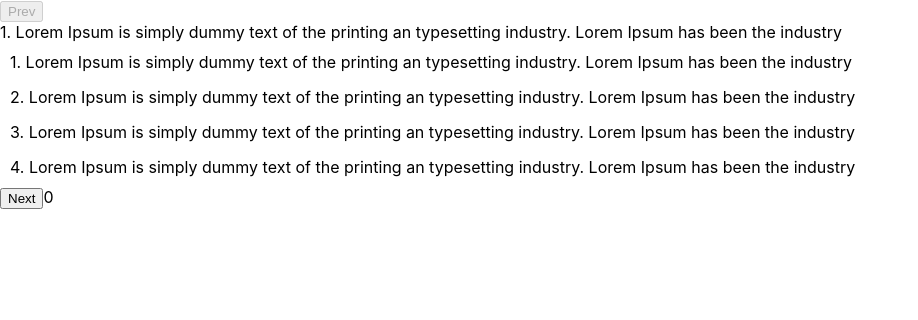
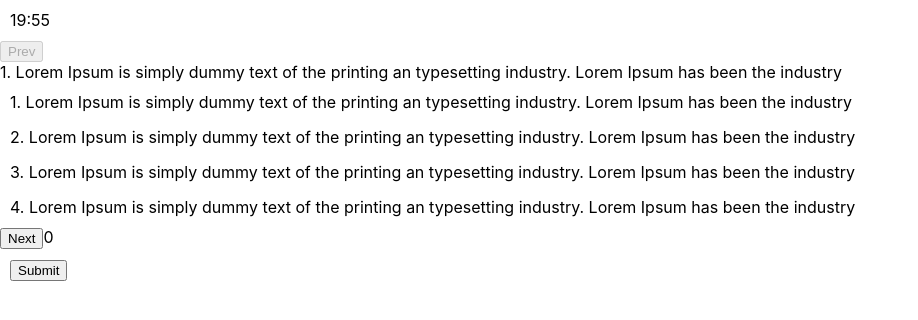
Before and after one commit to jigyasudhingra/quiz-app, a React (Create React App) app: page / in a window 1280 px wide. Shown: the top 320 px of the page, without its empty margins (0-918 px from the left). Built offline with nearby package versions, Linux system fonts and the light colour scheme.

Commit message:
Timer functionality - added

```diff
--- a/src/App.js
+++ b/src/App.js
@@ -1,4 +1,4 @@
-import { useState } from "react";
+import { useEffect, useState } from "react";
 
 const quizzes = [
   {
@@ -195,6 +195,8 @@ const App = () => {
   const [selected, setSelected] = useState([]);
   const [selectedOption, setSelectedOption] = useState("");
   const [score, setScore] = useState(0);
+  const [time, setTime] = useState(quiz.duration - 1);
+  const [seconds, setSeconds] = useState(60);
 
   const prevQuestion = () => {
     if (questionIndex > 0) setQuestionIndex(questionIndex - 1);
@@ -227,8 +229,32 @@ const App = () => {
     }
   };
 
+  const myTimer = () => {
+    console.log(time, seconds);
+    if (seconds === 0) {
+      setSeconds(59);
+      setTime(time - 1);
+    } else setSeconds(seconds - 1);
+  };
+
+  useEffect(() => {
+    const interval = setInterval(myTimer, 1000);
+    if (time === 0) clearInterval(interval);
+    return () => {
+      clearInterval(interval);
+    };
+  }, [time, seconds]);
+
   return (
     <div className="App">
+      <div
+        style={{
+          margin: 5,
+          padding: 5,
+        }}
+      >
+        {time}:{seconds}
+      </div>
       <button onClick={() => prevQuestion()} disabled={questionIndex === 0}>
         Prev
       </button>
@@ -253,6 +279,15 @@ const App = () => {
         Next
       </button>
       {getScore()}
+
+      <div
+        style={{
+          margin: 5,
+          padding: 5,
+        }}
+      >
+        <button>Submit </button>
+      </div>
     </div>
   );
 };
```
